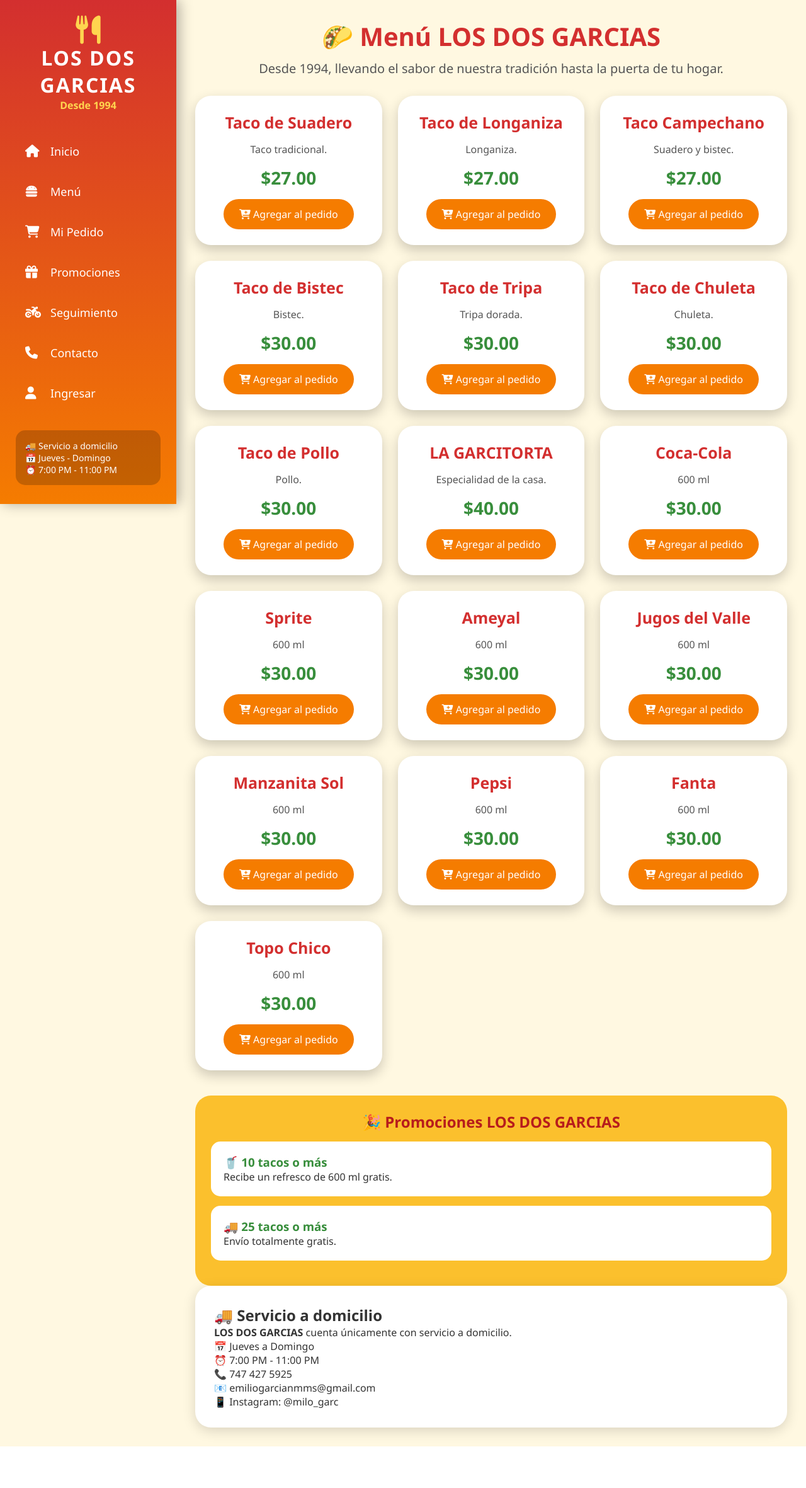
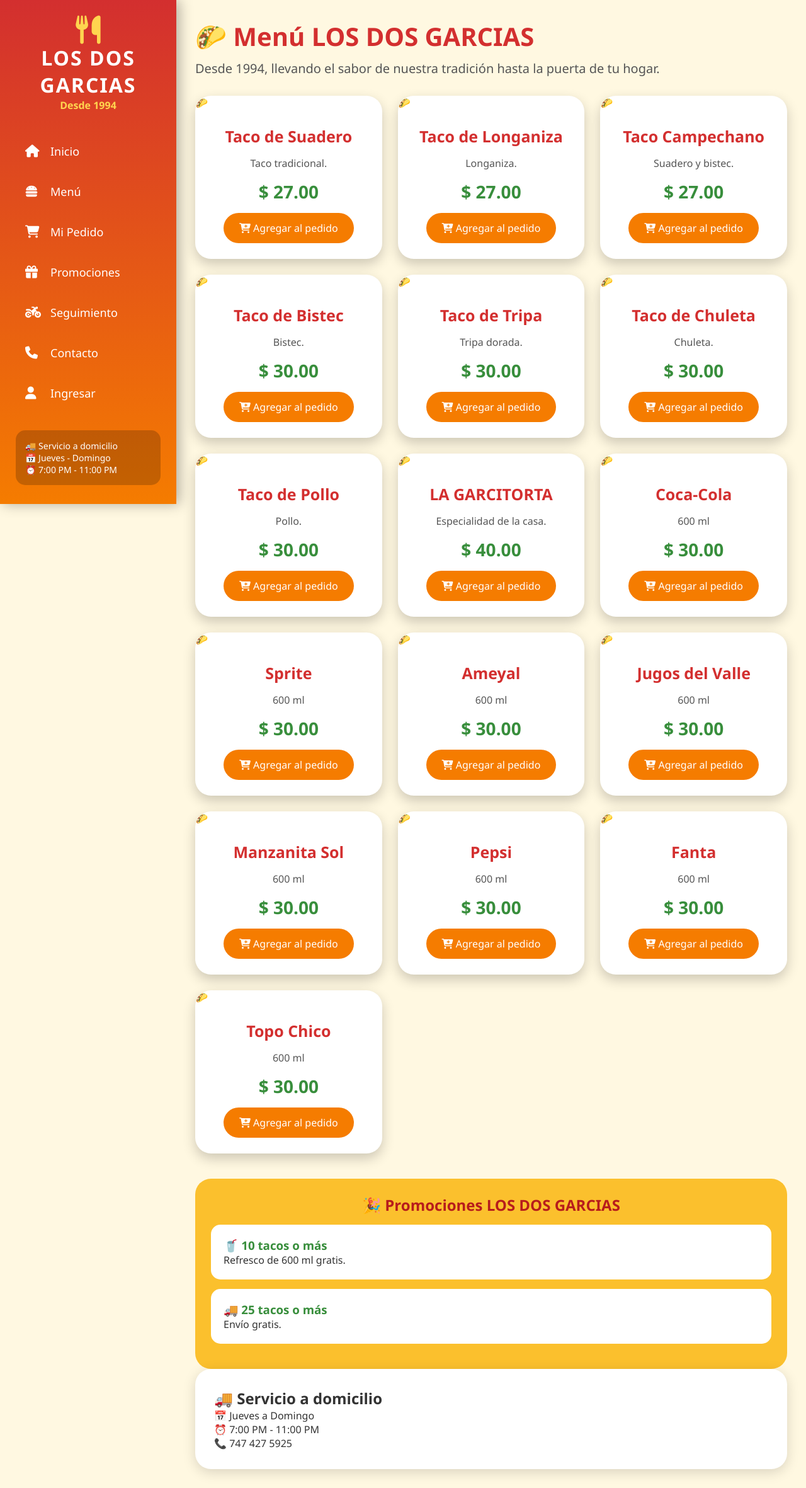
Before and after one commit to emiliogarcianmms-ship-it/los-dos-garcias, a Flask app: page /menu in a window 1280 px wide. Shown: the whole page at 63% size. Before the commit the page ends 2296 px from the top, so only its background shows below. Run offline with Flask 3, Linux system fonts and the light colour scheme; data comes from the database, SQL or seed files in the repository; data that the repository does not hold is empty; some libraries are stand-ins or nearby versions.

Commit message:
Update menu.html

```diff
--- a/templates/menu.html
+++ b/templates/menu.html
@@ -1,25 +1,14 @@
 {% extends "base.html" %}
 
-
 {% block contenido %}
-
-
-<section class="menu-header">
-
 
 <h1 class="titulo-menu">
     🌮 Menú LOS DOS GARCIAS
 </h1>
 
-
 <p class="subtitulo-menu">
     Desde 1994, llevando el sabor de nuestra tradición hasta la puerta de tu hogar.
 </p>
-
-
-</section>
-
-
 
 
 <div class="productos-container">
@@ -28,13 +17,15 @@
 {% for producto in productos %}
 
 
-
 <div class="producto-card">
 
 
+<div class="producto-icono">
+    🌮
+</div>
+
 
 <div class="producto-info">
-
 
 
 <h2>
@@ -42,22 +33,18 @@
 </h2>
 
 
-
 <p class="descripcion-producto">
 {{ producto.descripcion }}
 </p>
 
 
-
 <h3>
-            ${{ "%.2f"|format(producto.precio) }}
+$ {{ producto.precio }}
 </h3>
 
 
 
-
 <form action="/agregar_carrito" method="POST">
-
 
 
 <input
@@ -65,8 +52,6 @@
 name="id_producto"
 value="{{ producto.id_producto }}"
 >
-
-
 
 
 <button class="btn-carrito" type="submit">
@@ -78,32 +63,23 @@
 </button>
 
 
-
 </form>
 
 
+</div>
+
+
+</div>
+
+
+{% endfor %}
 
 
 </div>
 
 
 
-</div>
-
-
-
-{% endfor %}
-
-
-
-</div>
-
-
-
-
-
-<section class="promociones-menu">
-
+<div class="promociones-menu">
 
 
 <h2>
@@ -112,52 +88,37 @@
 
 
 
-
 <div class="promo">
-
 
 <h3>
 🥤 10 tacos o más
 </h3>
 
+<p>
+Refresco de 600 ml gratis.
+</p>
+
+</div>
+
+
+
+<div class="promo">
+
+<h3>
+🚚 25 tacos o más
+</h3>
 
 <p>
-Recibe un refresco de 600 ml gratis.
+Envío gratis.
 </p>
+
+</div>
 
 
 </div>
 
 
-
-
-
-<div class="promo">
-
-
-<h3>
-🚚 25 tacos o más
-</h3>
-
-
-<p>
-Envío totalmente gratis.
-</p>
-
-
-</div>
-
-
-
-</section>
-
-
-
-
-
-
-<section class="card contacto-menu">
-
+<div class="card contacto-menu">
 
 
 <h2>
@@ -165,50 +126,20 @@ Envío totalmente gratis.
 </h2>
 
 
-
-<p>
-<strong>LOS DOS GARCIAS</strong>
-cuenta únicamente con servicio a domicilio.
-</p>
-
-
-
-
-<div class="datos-contacto">
-
-
 <p>
 📅 Jueves a Domingo
 </p>
 
-
 <p>
 ⏰ 7:00 PM - 11:00 PM
 </p>
-
 
 <p>
 📞 747 427 5925
 </p>
 
 
-<p>
-📧 emiliogarcianmms@gmail.com
-</p>
-
-
-<p>
-📱 Instagram: @milo_garc
-</p>
-
-
-
 </div>
 
 
-
-</section>
-
-
-
 {% endblock %}
```
Lines whose indentation alone changed are shown as unchanged.
